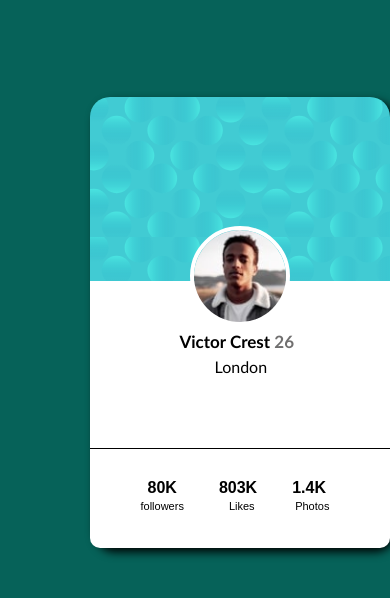
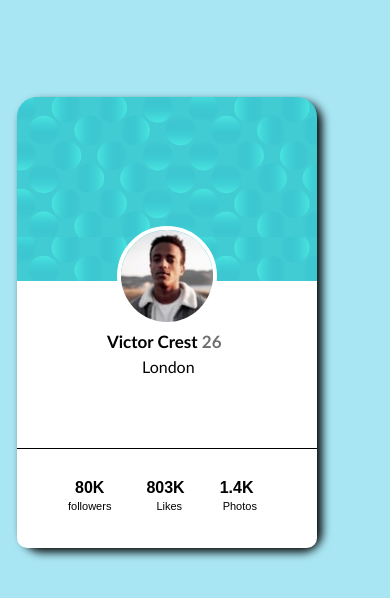
Before and after one commit to Kurtwelle/profilecomponent, a plain HTML site: page index.html in a window 390 px wide. Shown: the top 598 px of the page. Drawn offline with Linux system fonts and the light colour scheme.

Commit message:
mobileviewtest

```diff
--- a/style.css
+++ b/style.css
@@ -214,13 +214,13 @@ span{
 
 @media (max-width: 896px){
     .container{
-        background-color: #066259;
+        background-color: #a9e6f3;
         height:;
         width: 414px;
     }
     .card{
-        margin-top: 0px;
         margin-bottom: 200px;
-        margin-left:65px;
+        margin-left:-80px;
+
     }
 }
```
